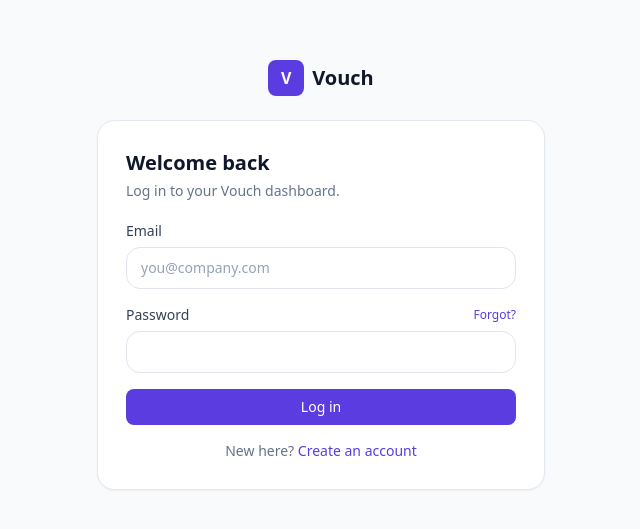
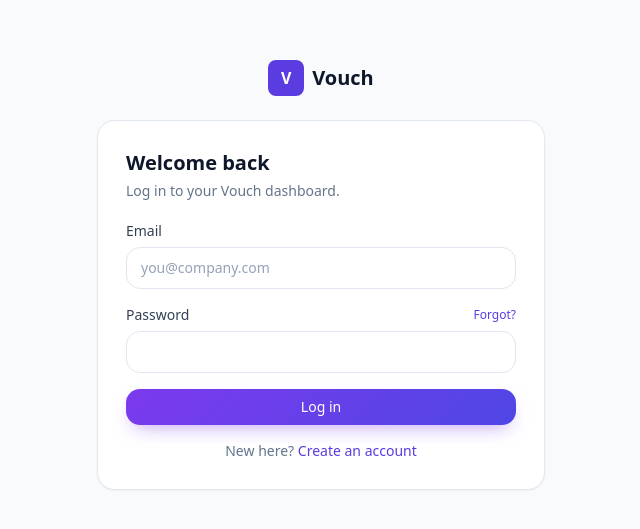
Before and after one commit to MatthewCrumpAU/vouchly, a Next.js app: page /login in a window 1280 px wide. Shown: the part 125-654 px from the top of the page, without its empty margins (319-959 px from the left). Built offline with nearby package versions, Linux system fonts and the light colour scheme.

Commit message:
Update button styles and className for consistency

```diff
--- a/components/ui/button.tsx
+++ b/components/ui/button.tsx
@@ -8,7 +8,7 @@ interface Props extends ButtonHTMLAttributes<HTMLButtonElement> {
 }
 
 const styles: Record<Variant, string> = {
-  primary: "bg-brand-600 text-white hover:bg-brand-700",
+  primary: "brand-grad text-white shadow-[0_8px_20px_-8px_rgba(124,58,237,.55)] hover:opacity-95",
   outline: "border border-slate-300 text-slate-700 hover:bg-slate-50 dark:border-slate-700 dark:text-slate-200 dark:hover:bg-slate-800",
   ghost: "text-slate-700 hover:bg-slate-100 dark:text-slate-200 dark:hover:bg-slate-800",
   danger: "bg-red-600 text-white hover:bg-red-700",
@@ -19,7 +19,7 @@ export const Button = forwardRef<HTMLButtonElement, Props>(
     <button
       ref={ref}
       className={cn(
-        "inline-flex items-center justify-center gap-2 rounded-lg px-4 py-2 text-sm font-medium transition disabled:cursor-not-allowed disabled:opacity-60",
+        "inline-flex items-center justify-center gap-2 rounded-xl px-4 py-2 text-sm font-medium transition disabled:cursor-not-allowed disabled:opacity-60",
         styles[variant],
         className
       )}
```
